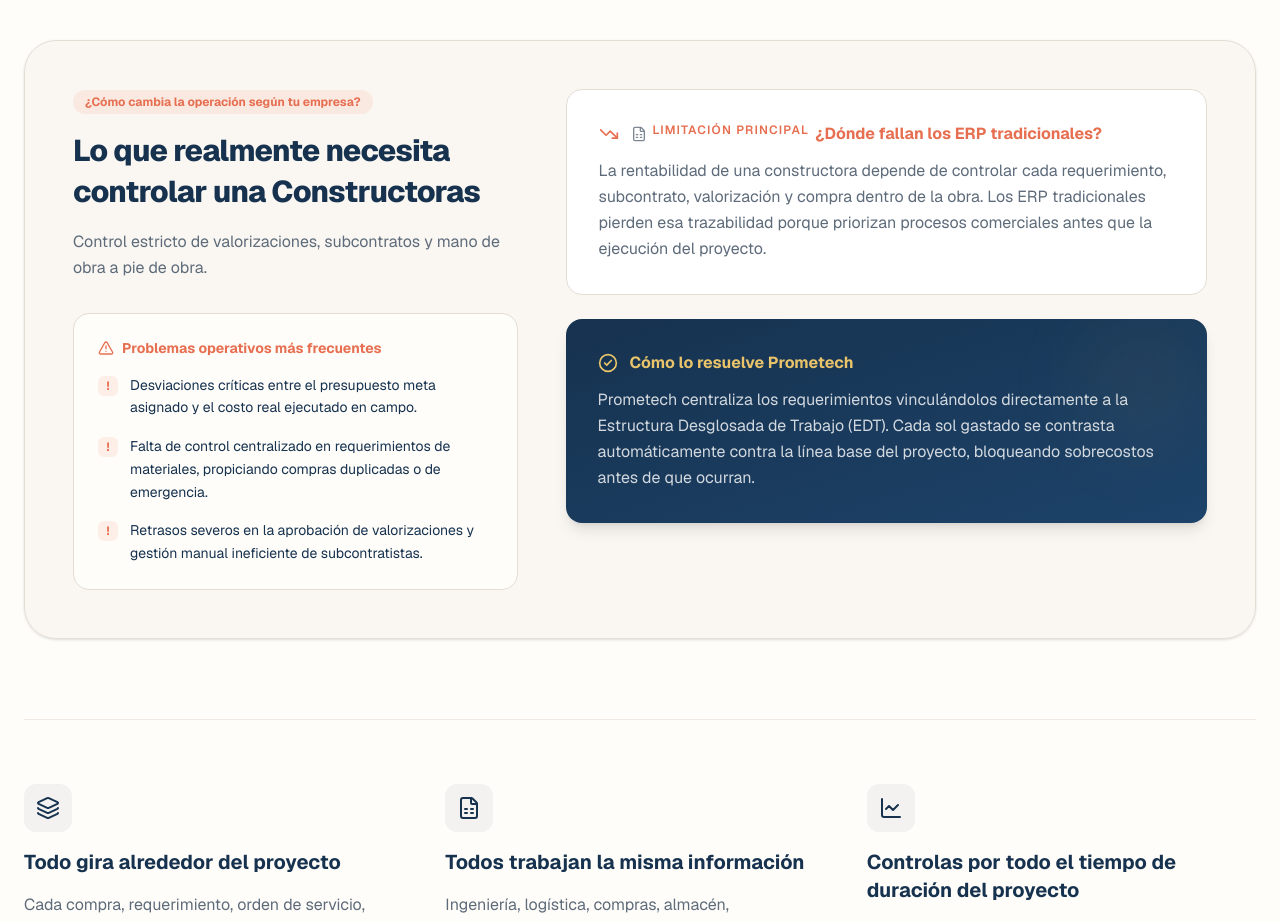
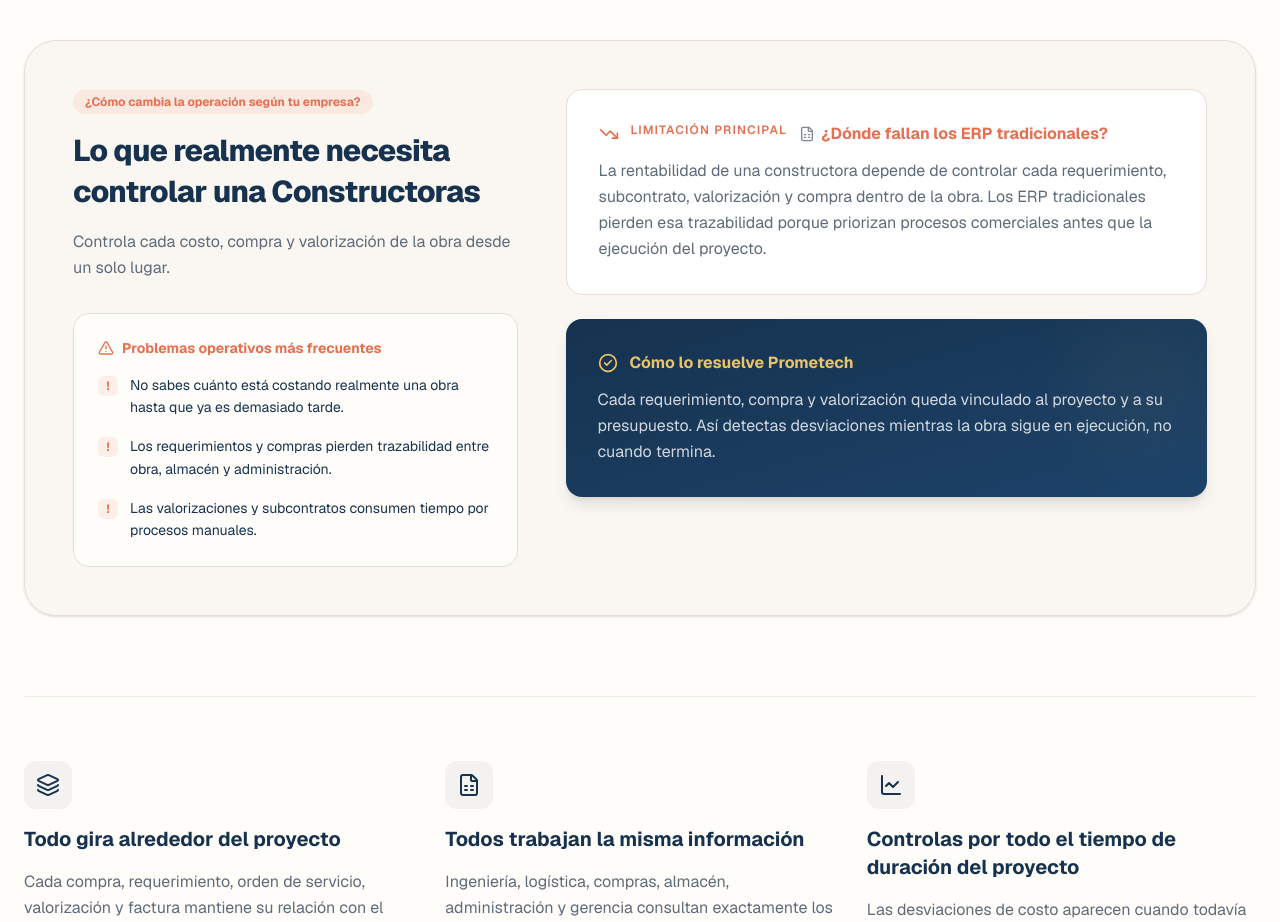
Before and after one commit to alexandermerino-prometech/landing-page, a Next.js app: page / in a window 1280 px wide. Shown: the part 2260-3182 px from the top of the page. Built offline with nearby package versions, Linux system fonts and the light colour scheme.

Commit message:
updating ConceptoErp

```diff
--- a/app/components/ConceptoErp.tsx
+++ b/app/components/ConceptoErp.tsx
@@ -20,53 +20,60 @@ const sectores = [
     id: "constructoras",
     label: "Constructoras",
     icon: Building2,
-    subtitulo: "Control estricto de valorizaciones, subcontratos y mano de obra a pie de obra.",
+    subtitulo: "Controla cada costo, compra y valorización de la obra desde un solo lugar.",
     problemas: [
-      "Desviaciones críticas entre el presupuesto meta asignado y el costo real ejecutado en campo.",
-      "Falta de control centralizado en requerimientos de materiales, propiciando compras duplicadas o de emergencia.",
-      "Retrasos severos en la aprobación de valorizaciones y gestión manual ineficiente de subcontratistas."
+      "No sabes cuánto está costando realmente una obra hasta que ya es demasiado tarde.",
+      "Los requerimientos y compras pierden trazabilidad entre obra, almacén y administración.",
+      "Las valorizaciones y subcontratos consumen tiempo por procesos manuales."
     ],
     retoOperativo: "La rentabilidad de una constructora depende de controlar cada requerimiento, subcontrato, valorización y compra dentro de la obra. Los ERP tradicionales pierden esa trazabilidad porque priorizan procesos comerciales antes que la ejecución del proyecto.",
-    enfoquePrometech: "Prometech centraliza los requerimientos vinculándolos directamente a la Estructura Desglosada de Trabajo (EDT). Cada sol gastado se contrasta automáticamente contra la línea base del proyecto, bloqueando sobrecostos antes de que ocurran."
+    enfoquePrometech:
+      "Cada requerimiento, compra y valorización queda vinculado al proyecto y a su presupuesto. Así detectas desviaciones mientras la obra sigue en ejecución, no cuando termina."
   },
   {
     id: "ingenieria",
     label: "Empresas de Ingeniería",
     icon: Cpu,
-    subtitulo: "Sincronización de hitos de diseño, procura de equipos críticos y horas hombre.",
+    subtitulo: "Gestiona horas, entregables y rentabilidad sin perder trazabilidad.",
     problemas: [
       "Dificultad extrema para medir la rentabilidad real basada en las horas hombre asignadas a entregables de diseño.",
       "Falta de trazabilidad en la procura de equipos mecánicos o eléctricos con largos tiempos de entrega.",
       "Desconexión entre los hitos del cronograma contractual y la facturación efectiva al cliente."
     ],
-    retoOperativo: "Excel carece de gobernanza de datos. Un error de fórmula en una macro de control de tiempos (Timesheets) puede distorsionar por completo el cálculo del costo por hora de tus ingenieros senior, destruyendo la rentabilidad del servicio.",
-    enfoquePrometech: "Permite el registro de tareas y asignación de tiempos directamente por entregable. Cruza de forma automática el avance técnico de la ingeniería con los hitos de facturación, optimizando el flujo de caja operativo."
+    retoOperativo:
+      "Los ERP tradicionales registran horas trabajadas, pero no las relacionan de forma natural con entregables, hitos del proyecto y rentabilidad. Esto dificulta conocer el costo real de cada fase de ingeniería mientras el proyecto está en ejecución.",
+    enfoquePrometech:
+      "Relaciona horas trabajadas, entregables e hitos de facturación para conocer la rentabilidad real de cada proyecto."
   },
   {
     id: "consultoras",
     label: "Consultoras",
     icon: Briefcase,
-    subtitulo: "Maximización de la tasa de utilización y predictibilidad de flujos de consultores.",
+    subtitulo: "Conoce en qué proyecto trabaja cada consultor y cuánto está generando.",
     problemas: [
       "Subutilización de consultores especializados debido a la falta de visibilidad del pipeline comercial y proyectos activos.",
       "Procesos lentos y manuales para consolidar gastos reembolsables, viáticos y entregables aprobados.",
       "Dificultad para proyectar la disponibilidad de recursos a mediano y largo plazo."
     ],
-    retoOperativo: "Las planillas de cálculo tradicionales crean silos de información aislados. El equipo de operaciones no sabe qué proyectos cerrará el equipo comercial, lo que impide planificar la asignación de personal sin incurrir en tiempos muertos sobre el presupuesto.",
-    enfoquePrometech: "Ofrece un panel consolidado de asignación de recursos en tiempo real. Clasifica las horas de tus consultores en facturables y no facturables, automatizando la liquidación de viáticos y la facturación directa por hitos alcanzados."
+    retoOperativo:
+      "Los ERP tradicionales gestionan recursos como personal administrativo. Una consultora necesita conocer la disponibilidad, utilización y rentabilidad de cada consultor según los proyectos en curso.",
+    enfoquePrometech:
+"Visualiza la disponibilidad de consultores, controla la utilización de recursos y mide la rentabilidad de cada servicio desde un solo lugar."
   },
   {
     id: "servicios",
     label: "Empresas de Servicios",
     icon: Wrench,
-    subtitulo: "Gestión de contratos de mantenimiento, órdenes de servicio y cuadrillas técnicas.",
+    subtitulo: "Conecta las operaciones de campo con almacén, compras y facturación.",
     problemas: [
       "Pérdida de ingresos por servicios ejecutados en campo que no se reportan a tiempo ni se llegan a facturar.",
       "Incapacidad de asociar costos de consumibles, herramientas y repuestos a un cliente u orden de trabajo específica.",
       "Falta de estandarización en los flujos de aprobación para cotizaciones adicionales pedidas por el cliente."
     ],
-    retoOperativo: "El papel y los archivos Excel compartidos se pierden o se corrompen. Si un técnico en campo utiliza repuestos de alto valor y lo anota en un archivo local, administración tardará semanas en enterarse, retrasando los ciclos de cobranza operativa.",
-    enfoquePrometech: "Digitaliza todo el flujo desde la creación de la Orden de Servicio hasta el despacho físico del repuesto en almacén. Sincroniza las liquidaciones de campo con el módulo de facturación electrónica en un solo clic."
+    retoOperativo:
+      "Los ERP tradicionales administran órdenes de trabajo, pero no integran de forma natural la ejecución en campo, el consumo de repuestos, las horas del personal y la facturación asociada al servicio.",
+    enfoquePrometech:
+      "Conecta órdenes de servicio, personal de campo, repuestos y facturación para mantener toda la operación sincronizada."
   }
 ];
 
@@ -286,11 +293,12 @@ export default function ConceptoErp() {
                 <div className="bg-white rounded-2xl border border-[#E4DDD4] p-6 md:p-8 hover:shadow-md transition-shadow">
                   <div className="flex items-center gap-3 text-[#E76F51] font-bold text-base mb-3">
                     <TrendingDown className="w-5 h-5" />
+                    <p className="text-xs uppercase tracking-widest text-[#E76F51] font-semibold mb-2">
+                        Limitación principal
+                    </p>
                     <div className="flex items-center gap-1.5">
                       <FileSpreadsheet className="w-4 h-4 text-[#7C8794]" />
-                      <p className="text-xs uppercase tracking-widest text-[#E76F51] font-semibold mb-2">
-                        Limitación principal
-                      </p>
+
                       <h4>¿Dónde fallan los ERP tradicionales?</h4>
                     </div>
                   </div>
```
